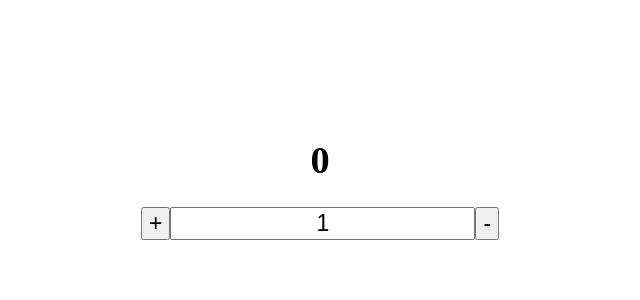
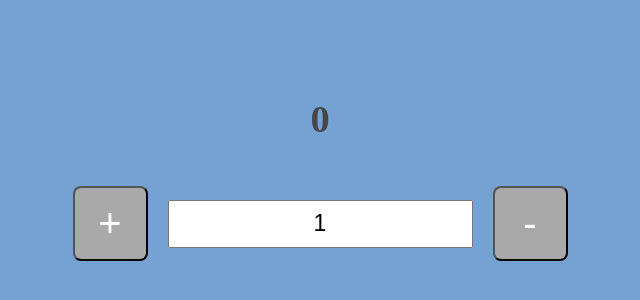
Before and after one commit to heggy231/counter, a plain HTML site: page index.html in a window 1280 px wide. Shown: the part 224-524 px from the top of the page, without its empty margins (320-960 px from the left). Drawn offline with Linux system fonts and the light colour scheme.

Commit message:
add style button

```diff
--- a/css/main.css
+++ b/css/main.css
@@ -1,4 +1,43 @@
 /* this code makes it vertical horizontal center */
+html {
+  box-sizing: border-box;
+}
+*, *:before, *:after {
+  box-sizing: inherit;
+}
+
+/* ----- end of  box sizing https://css-tricks.com/box-sizing/ ---- */
+
+/* clearfix keeps following elements to come inside of floated elements */
+.clearfix:after {
+  display: table;
+  clear: both;
+  content: "";
+}
+
+nav a, button, input, #plusMe { /* button for tap fat fingers 10mm (half inch), 40css px */
+  min-height: 48px;
+  min-width: 48px;
+
+}
+
+html {
+
+  /* makes the font size 10px in rem easy calculation
+  browser overall font-size 16px > 16 * .625 = 10px
+  1.6 rem * 10px = 16px */
+  /* Usually default font-size of the browser is 16px. Setting font-size: 100% will make 1rem = 16px. But it will make calculations a little difficult. A better way is to set font-size: 62.5%. Because 62.5% of 16px is 10px. Which makes 1rem = 10px.
+  https://medium.com/code-better/css-units-for-font-size-px-em-rem-79f7e592bb97
+  */
+  font-size: 62.5%; /* 1em = 10px */
+  color: #474747; /* OUTER SPACE */
+  background-color: rgb(117, 161, 211); /* ANTI-FLASH WHITE */
+}
+/* catch all for overflow */
+img, embed, object, video, input {
+  max-width: 100%;
+}
+
 html, input, button {
   font-size: larger;
 }
@@ -6,6 +45,7 @@ input {
   text-align: center;
   color: black;
 }
+
 .flex-wrap {
   display: flex;
   justify-content: center;
@@ -16,3 +56,29 @@ body {
   margin: 0 auto;
   flex-direction: column;
 }
+
+.red {
+  color: red;
+}
+
+/* https://a11yproject.com/posts/never-remove-css-outlines/
+DONOT USE :focus { outline: none; }
+*/
+
+/* * {
+  outline: none;
+} */
+button {
+  height: 75px;
+  width: 75px;
+  font-size: 40px;
+  color: white;
+  background-color: darkgrey;
+  margin: 20px;
+  border-radius: 8px;
+}
+
+button:hover {
+  color: darkgrey;
+  background-color: white;
+}
--- a/index.html
+++ b/index.html
@@ -12,9 +12,10 @@
   <h1 id="count"></h1>
   <div class="flex-wrap">
     <button id="plusMe">+</button>
-    <input NAME="result" id="result" placeholder="1">
+    <input id="result">
     <button id="minusMe">-</button>
   </div>
+
   <script src="./js/main.js"></script>
 </body>
 </html>
--- a/js/main.js
+++ b/js/main.js
@@ -15,26 +15,35 @@ plusMe.addEventListener('click', plus);
 startCount();
 
 function plus() {
-  // myInput is the steps (10 or 1
-  // count is the result and myInput.val is the step
-  count += myInput.value;
+  // myInput how much inc/dec by 10 or 1?
+  // count is the top number result and myInput.val is the step
+  count += Number(myInput.value);
   // render the result on the screen
-  myOutput();
+  myOutputDisplay();
 }
 
 function minus() {
-  count -= myInput.value;
+  count -= Number(myInput.value);
   // render the result on the screen
-  myOutput();
+  myOutputDisplay();
 }
 
-function myOutput() {
+// rendering the result on top of step number
+function myOutputDisplay() {
+  // calculated value is myResult
   myResult.textContent = count;
+  // if count is a neg than display in red color
+  if (count < 0) {
+    // apply .red {class="red"} to myResult
+    myResult.className = 'red';
+  } else {
+    myResult.className = '';
+  }
 }
 
-// write a function that assigns the input value
+// write a function that assigns the input value initialize the value for count (0) and input (1)
 function startCount() {
   count = 0;
   myInput.value = 1;
-  myOutput();
+  myOutputDisplay();
 }
```
Also changed, not shown: 1 other file.
